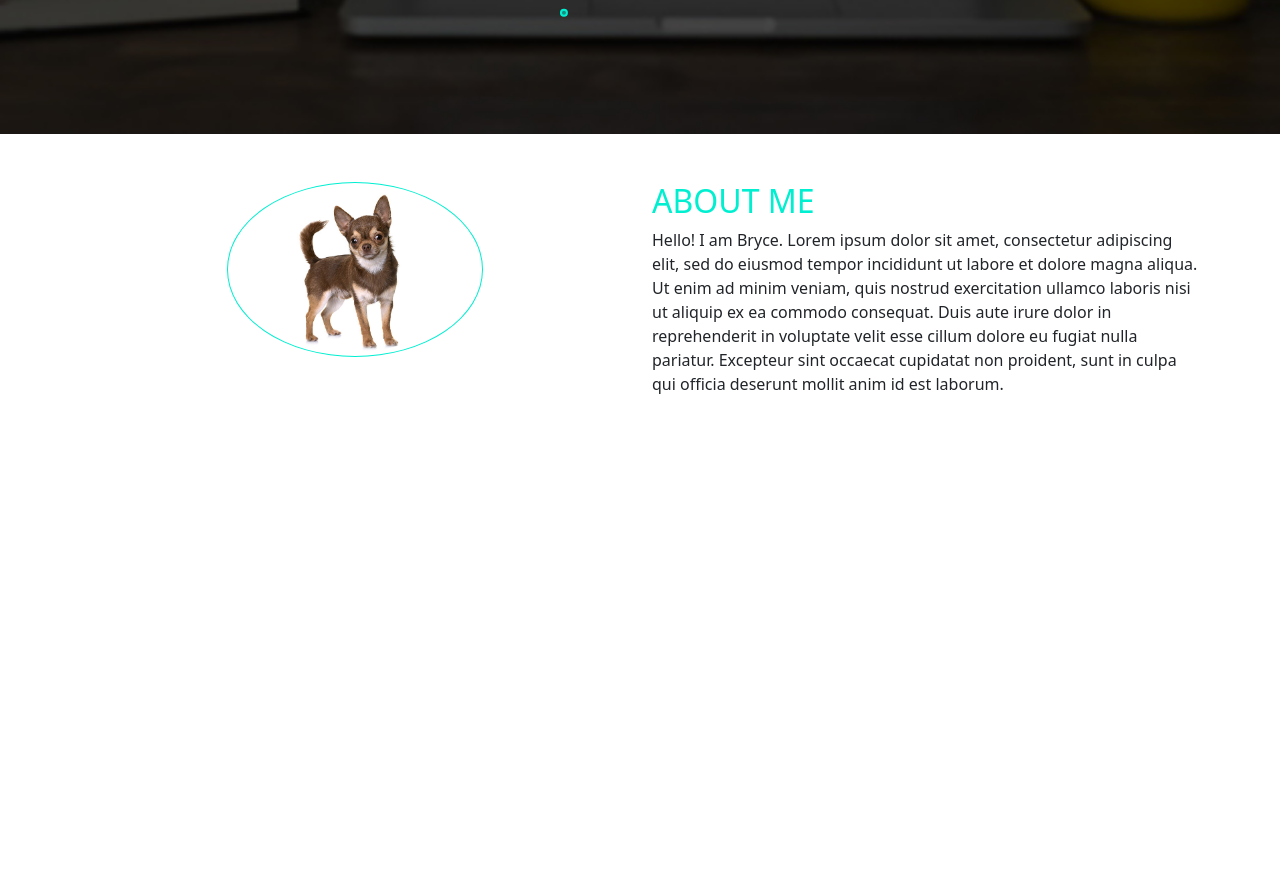
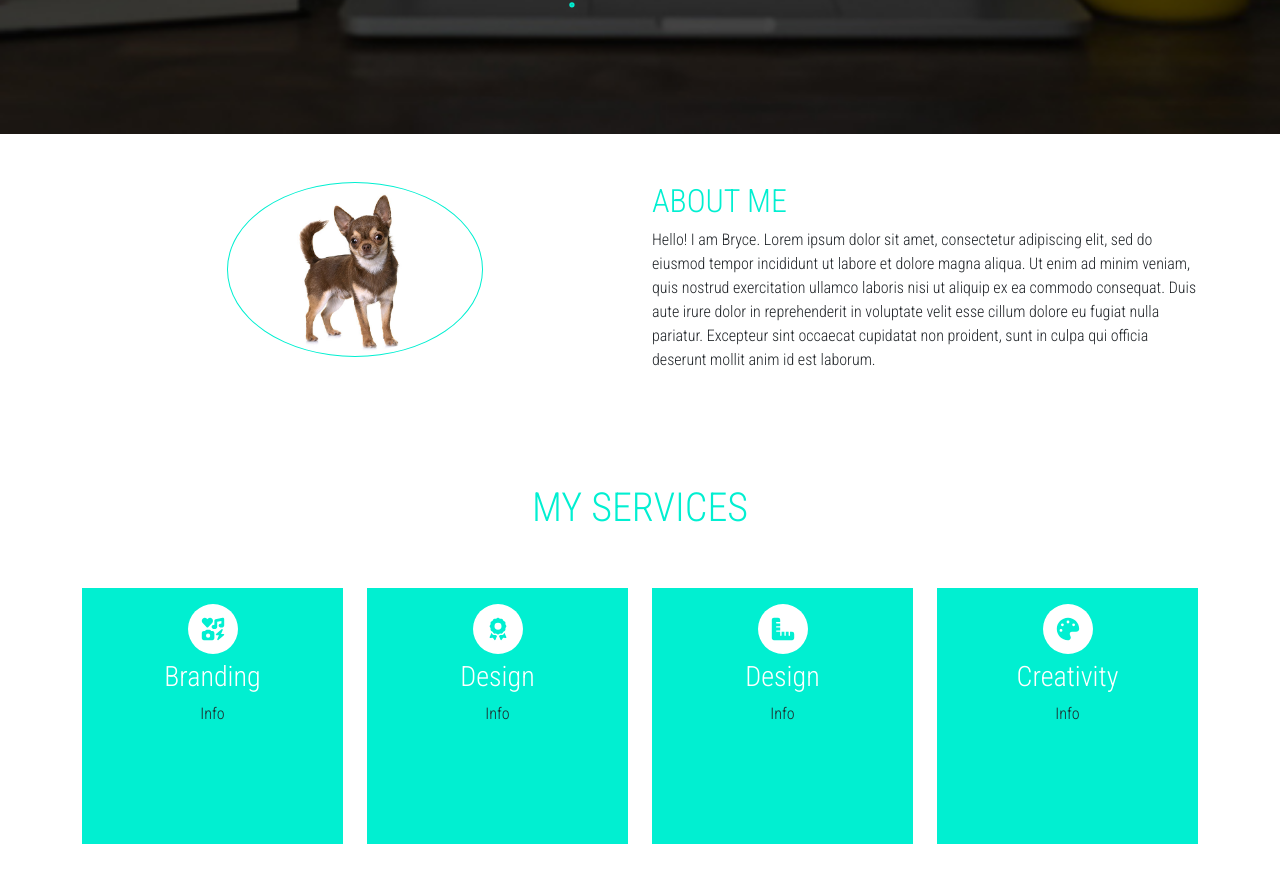
Before and after one commit to brycedtea/Portfolio, a React (Create React App) app: page / in a window 1280 px wide. Shown: the part 772-1654 px from the top of the page. Before the commit the page ends 1232 px from the top, so only its background shows below. Built offline with nearby package versions, Linux system fonts and the light colour scheme.

Commit message:
added services component

```diff
--- a/package.json
+++ b/package.json
@@ -4,6 +4,7 @@
   "private": true,
   "dependencies": {
     "@fortawesome/fontawesome-svg-core": "^6.2.0",
+    "@fortawesome/free-brands-svg-icons": "^6.2.0",
     "@fortawesome/free-solid-svg-icons": "^6.2.0",
     "@fortawesome/react-fontawesome": "^0.2.0",
     "@testing-library/jest-dom": "^5.16.5",
@@ -12,6 +13,7 @@
     "bootstrap": "^5.2.2",
     "react": "^18.2.0",
     "react-dom": "^18.2.0",
+    "react-icons": "^4.6.0",
     "react-scripts": "5.0.1",
     "react-tsparticles": "^2.3.3",
     "react-typed": "^1.2.0",
--- a/src/App.css
+++ b/src/App.css
@@ -112,25 +112,3 @@ nav ul li {
     font-size: 1.3rem;
   }
 }
-
-/*------- About Me -----*/
-.about-wrapper {
-  z-index: 3;
-}
-
-.profile-img {
-  width: 16rem;
-  border-radius: 50%;
-  padding: 0.3rem;
-  border: 0.0625rem solid var(--primary-cyan);
-}
-
-.photo-wrap {
-  display: flex;
-  justify-content: center;
-  align-items: center;
-}
-
-.about-heading {
-  color: var(--primary-cyan);
-}
--- a/src/App.js
+++ b/src/App.js
@@ -1,9 +1,10 @@
 import './App.css';
 import "bootstrap/dist/css/bootstrap.min.css";
+import Particles from './components/Particles';
 import Navbar from './components/Navbar';
 import Header from './components/Header';
-import AboutMe from './components/AboutMe';
-import Particles from './components/Particles';
+import AboutMe from './components/about/AboutMe';
+import Services from './components/services/Services';
 import React from "react";
 
 
@@ -15,6 +16,8 @@ function App() {
       <Navbar />
       <Header />
       <AboutMe />
+      <Services />
+
     </>
 
   );
--- a/src/components/AboutMe.js
+++ b/src/components/about/AboutMe.jsx
@@ -1,5 +1,6 @@
 import React from 'react';
-import PicOfMe from '../chihuaha.png';
+import './about.css'
+import PicOfMe from './chihuaha.png';
 
 const AboutMe = () => {
   return (
--- /dev/null
+++ b/src/components/about/about.css
@@ -0,0 +1,21 @@
+.about-wrapper {
+    z-index: 3;
+    font-family: 'Roboto Condensed';
+  }
+
+  .profile-img {
+    width: 16rem;
+    border-radius: 50%;
+    padding: 0.3rem;
+    border: 0.0625rem solid var(--primary-cyan);
+  }
+
+  .photo-wrap {
+    display: flex;
+    justify-content: center;
+    align-items: center;
+  }
+
+  .about-heading {
+    color: var(--primary-cyan);
+  }
--- /dev/null
+++ b/src/components/services/Services.jsx
@@ -0,0 +1,29 @@
+import React from 'react'
+import './services.css'
+import { FontAwesomeIcon } from '@fortawesome/react-fontawesome'
+import { services } from './data'
+
+const Services = () => {
+  return (
+    <section className='services'>
+      <h1 className='py-5'>my services</h1>
+      <div className='container'>
+        <div className='row'>
+          {services.map((item, key) => (
+            <div className='col-md-3 col-sm-6' key={key}>
+              <div className='box'>
+                <div className='circle'>
+                  <FontAwesomeIcon className='icons' icon={item.icon} />
+                </div>
+                <h3>{item.title}</h3>
+                <p>{item.description}</p>
+              </div>
+            </div>
+          ))}
+        </div>
+      </div>
+    </section>
+  )
+}
+
+export default Services
--- /dev/null
+++ b/src/components/services/data.js
@@ -0,0 +1,32 @@
+import {faAward, faIcons, faPalette, faRulerCombined } from '@fortawesome/free-solid-svg-icons';
+
+
+export const services = [
+  {
+    id: 1,
+    icon: faIcons,
+    title: 'Branding',
+    description:
+      'Info',
+  },
+  {
+    id: 2,
+    icon: faAward,
+    title: 'Design',
+    description: 'Info',
+  },
+  {
+    id: 3,
+    icon: faRulerCombined,
+    title: 'Design',
+    description:
+    'Info',
+  },
+  {
+    id: 4,
+    icon: faPalette,
+    title: 'Creativity',
+    description:
+    'Info',
+  },
+]
--- /dev/null
+++ b/src/components/services/services.css
@@ -0,0 +1,59 @@
+.services {
+    text-align: center;
+    padding-bottom: 2rem;
+    background-color: var(--primary-white);
+    font-family: 'Roboto Condensed';
+  }
+
+  .services h1 {
+    color: var(--primary-cyan);
+    text-transform: uppercase;
+  }
+
+  .circle {
+    position: relative;
+    margin: 0.375rem auto;
+    background: var(--primary-white);
+    width: 3.125rem;
+    height: 3.125rem;
+    border-radius: 50%;
+  }
+
+  .icons {
+    font-size: 1.4rem;
+    color: var(--primary-cyan);
+    position: absolute;
+    top: 50%;
+    left: 50%;
+    transform: translate(-50%, -50%);
+  }
+
+  .box {
+    height: 16rem;
+    border-bottom: 0.3125rem solid var(--primary-cyan);
+    padding: 0.625rem;
+    margin-bottom: 1.875rem;
+    background-color: var(--primary-cyan);
+  }
+
+  .box:hover {
+    background-color: black;
+    border-bottom: 0.3125rem solid var(--primary-cyan);
+    cursor: pointer;
+  }
+
+  .box:hover .circle {
+    background-color: black;
+  }
+
+  .box:hover .icons {
+    color: var(--primary-dark);
+  }
+
+  .box:hover p {
+    color: var(--primary-dark);
+  }
+
+  .services h3 {
+    color: white;
+  }
```
Also changed, not shown: src/components/about/chihuaha.png (renamed from src/chihuaha.png), 1 other file (tests, documents, lock files or other folders).
